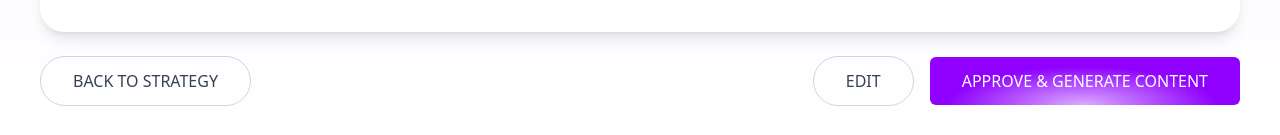
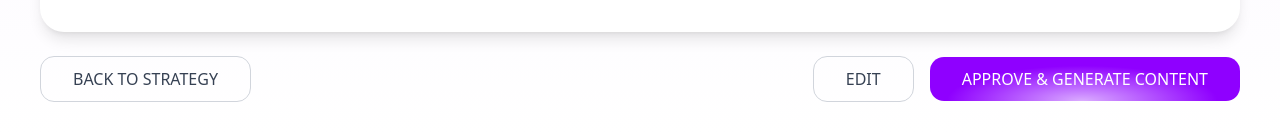
Before and after one commit to Aamir-marqait/marqaitv2-web, a React (Vite) app: page /content-calendar in a window 1280 px wide. Shown: the part 1021-1156 px from the top of the page. Built offline with nearby package versions, Linux system fonts and the light colour scheme; no server answers; sample sign-in values are in the browser's storage.

Commit message:
style: Update button padding, border-radius, and add cursor-pointer class across modals and pages.

```diff
--- a/src/components/content-calendar/ContentDetailModal.tsx
+++ b/src/components/content-calendar/ContentDetailModal.tsx
@@ -221,7 +221,7 @@ export default function ContentDetailModal({
             <div className="p-6 border-t border-gray-200 flex items-center justify-between gap-4">
               <button
                 onClick={onDelete}
-                className="flex items-center gap-2 px-6 py-3 border border-gray-300 rounded-lg font-inter text-base text-red-600 hover:bg-red-50 transition-colors"
+                className="flex items-center gap-2 px-6 py-2.5 border border-gray-300 rounded-xl font-inter text-base text-red-600 hover:bg-red-50 transition-colors cursor-pointer"
               >
                 <Trash2 className="w-5 h-5" />
                 Delete
@@ -229,14 +229,14 @@ export default function ContentDetailModal({
               <div className="flex items-center gap-3">
                 <button
                   onClick={handleMoveClick}
-                  className="flex items-center gap-2 px-6 py-3 border-2 border-[#8F00FF] rounded-lg font-inter text-base text-[#8F00FF] hover:bg-purple-50 transition-colors"
+                  className="flex items-center gap-2 px-6 py-2.5 border-2 border-[#8F00FF] rounded-xl font-inter text-base text-[#8F00FF] hover:bg-purple-50 transition-colors cursor-pointer"
                 >
                   <Move className="w-5 h-5" />
                   Move
                 </button>
                 <button
                   onClick={onEdit}
-                  className="flex items-center gap-2 px-6 py-3 rounded-lg font-inter text-base text-white transition-all hover:shadow-lg"
+                  className="flex items-center gap-2 px-6 py-2.5 rounded-xl font-inter text-base text-white transition-all hover:shadow-lg cursor-pointer"
                   style={{
                     background:
                       "radial-gradient(43.57% 80% at 49.09% 100%, #DAABFF 0%, #8F00FF 100%)",
@@ -326,13 +326,13 @@ export default function ContentDetailModal({
             <div className="p-6 border-t border-gray-200 flex items-center justify-end gap-3">
               <button
                 onClick={handleCancelMove}
-                className="px-6 py-3 border border-gray-300 rounded-lg font-inter text-base text-gray-700 hover:bg-gray-50 transition-colors"
+                className="px-6 py-2.5 border border-gray-300 rounded-xl font-inter text-base text-gray-700 hover:bg-gray-50 transition-colors cursor-pointer"
               >
                 Cancel
               </button>
               <button
                 onClick={handleConfirmMove}
-                className="px-6 py-3 rounded-lg font-inter text-base text-white transition-all hover:shadow-lg"
+                className="px-6 py-2.5 rounded-xl font-inter text-base text-white transition-all hover:shadow-lg cursor-pointer"
                 style={{
                   background:
                     "radial-gradient(43.57% 80% at 49.09% 100%, #DAABFF 0%, #8F00FF 100%)",
--- a/src/pages/content-calendar.tsx
+++ b/src/pages/content-calendar.tsx
@@ -625,15 +625,15 @@ export default function ContentCalendar() {
 
         {/* Bottom Action Buttons */}
         <div className="flex items-center justify-between">
-          <button className="px-8 cursor-pointer py-3 border border-gray-300 rounded-full font-inter text-base text-gray-700 hover:bg-gray-50 transition-colors">
+          <button className="px-8 py-2.5 border border-gray-300 rounded-xl font-inter text-base text-gray-700 hover:bg-gray-50 transition-colors cursor-pointer">
             BACK TO STRATEGY
           </button>
           <div className="flex items-center gap-4">
-            <button className="px-8 cursor-pointer py-3 border border-gray-300 rounded-full font-inter text-base text-gray-700 hover:bg-gray-50 transition-colors">
+            <button className="px-8 py-2.5 border border-gray-300 rounded-xl font-inter text-base text-gray-700 hover:bg-gray-50 transition-colors cursor-pointer">
               EDIT
             </button>
             <button
-              className="px-8 cursor-pointer py-3 rounded-[6px] font-inter text-base text-white transition-all hover:shadow-lg"
+              className="px-8 py-2.5 rounded-xl font-inter text-base text-white transition-all hover:shadow-lg cursor-pointer"
               style={{
                 background:
                   "radial-gradient(43.57% 80% at 49.09% 100%, #DAABFF 0%, #8F00FF 100%)",
```
